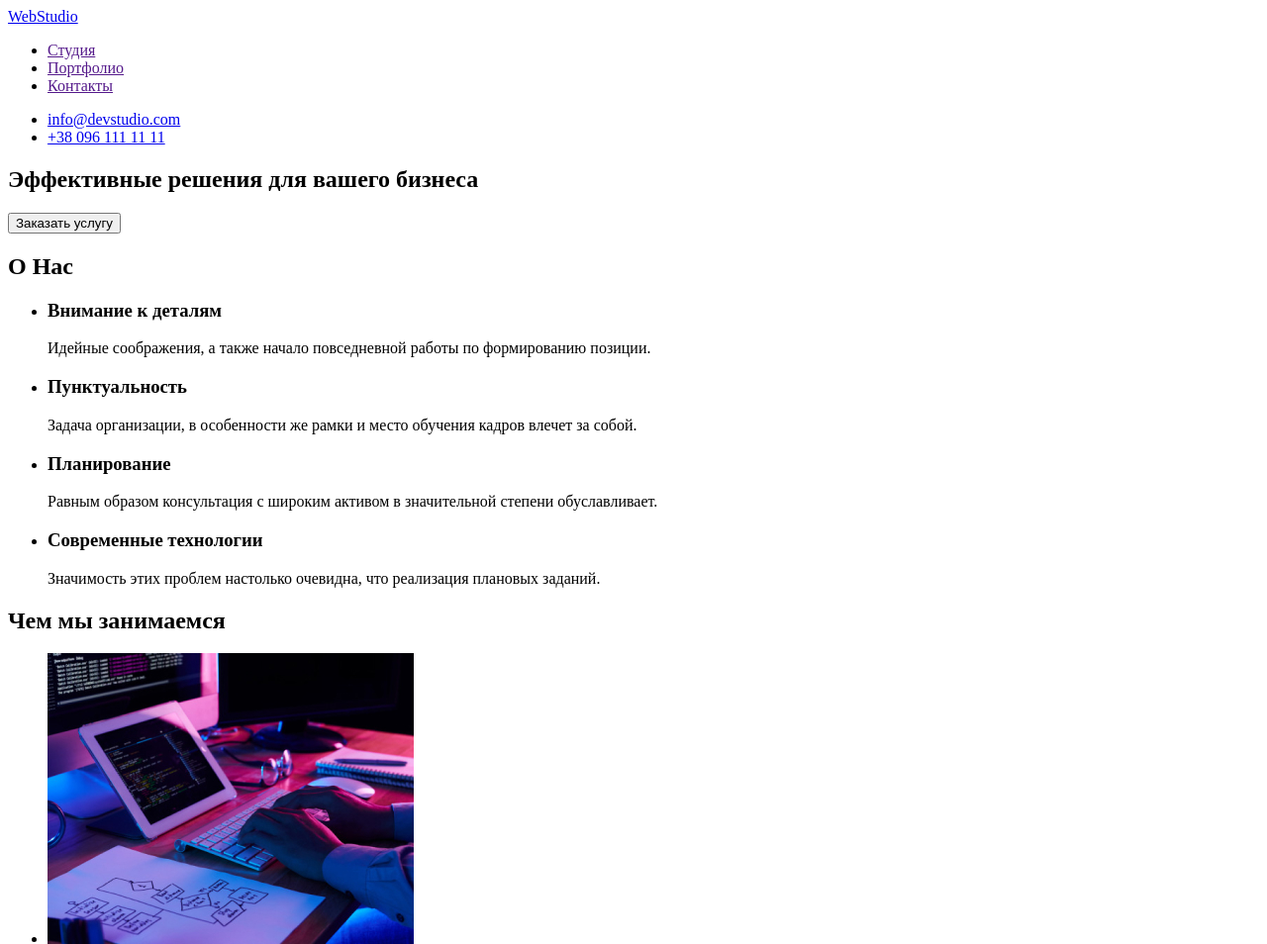
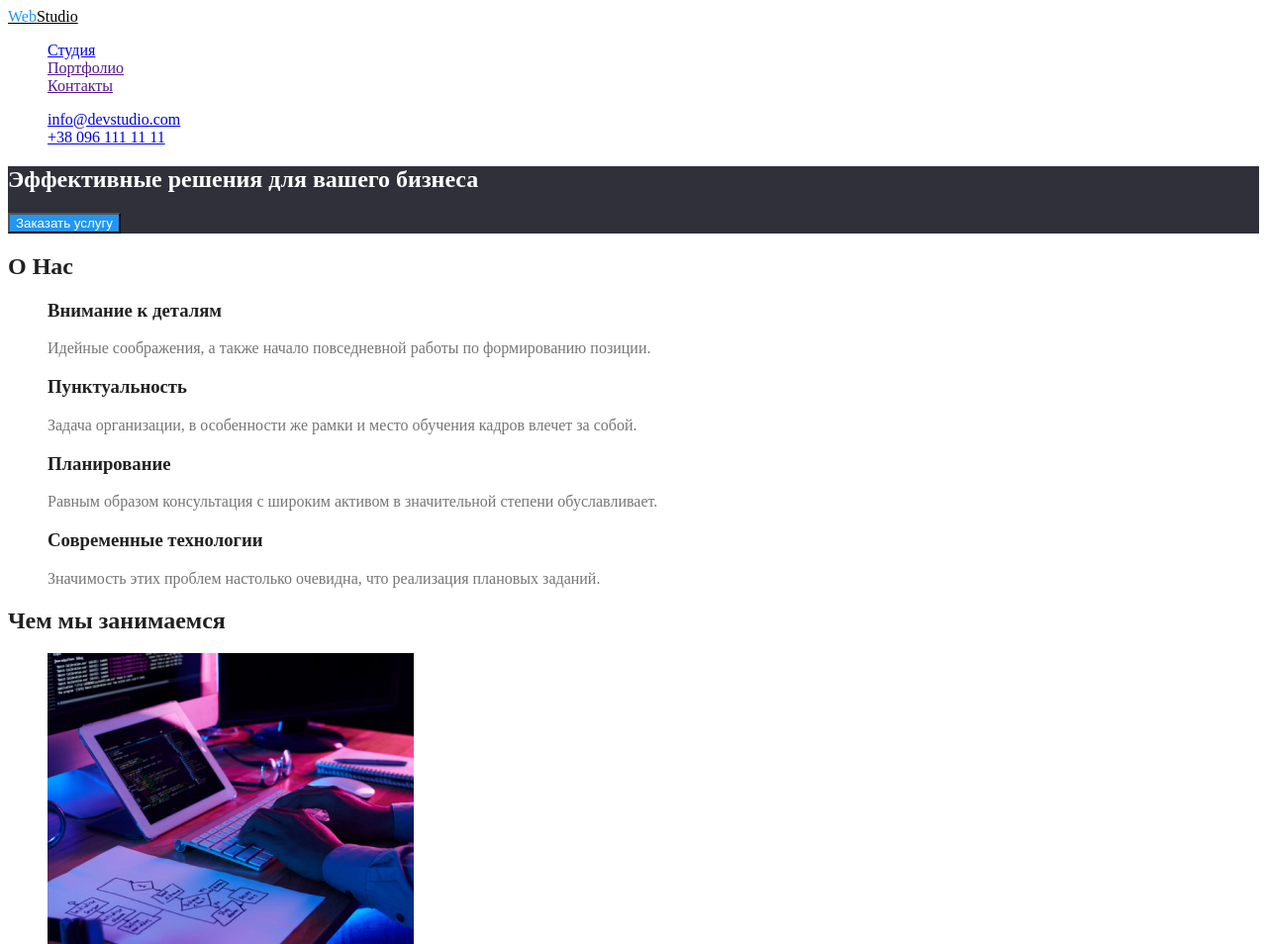
Before and after one commit to dmytroorobets025/goit-markup-hw-02, a plain HTML site: page index.html in a window 1280 px wide. Shown: the top 954 px of the page at 99% size. Drawn offline with Linux system fonts and the light colour scheme.

Commit message:
Добавиви шрифт та колір для тексту

```diff
--- /dev/null
+++ b/css/styles.css
@@ -0,0 +1,99 @@
+body {
+  background-color: #ffffff;
+  color: #757575;
+}
+
+ul {
+  list-style: none;
+}
+
+/* ШАПКА */
+
+.logo-left {
+  color: #2196f3;
+}
+
+.logo {
+  color: #000000;
+}
+
+.site-nav {
+  color: #212121;
+}
+
+.auth-nav {
+  color: #757575;
+}
+
+.page-header :hover,
+:focus {
+  color: #2196f3;
+}
+
+/* Добавляє заголовкам стиль */
+
+h1,
+h2,
+h3 {
+  color: #212121;
+}
+
+/* Секція 1 */
+
+.hero {
+  background-color: #2f303a;
+}
+
+.hero-txt {
+  color: #ffffff;
+}
+
+.hero-button {
+  background-color: #2196f3;
+}
+
+.hero-button-txt {
+  color: #ffffff;
+}
+
+/* Секція 2 */
+
+.team {
+  background-color: #f5f4fa;
+}
+
+/* Секція 3 */
+
+/* Підвал */
+
+.footer {
+  background-color: #2f303a;
+}
+
+.logo-footer {
+  color: #ffffff;
+}
+
+.adress-sity {
+  color: #ffffff;
+}
+
+.mail,
+.telf {
+  color: rgba(255, 255, 255, 0.6);
+}
+
+.footer :hover,
+:focus {
+  color: #2196f3;
+}
+
+/* колір основного тексту color: #757575 */
+
+/* колір заголовків color: #212121 */
+
+/* колір логотипу (ліва сторона) color: #2196F3 (права сторона) color: #000000  в підвалі (права сторона) color: #FFFFFF */
+
+/* колір при наведенні (акцнет) color: #2196F3 */
+
+/* додатковий колір color: #FFFFFF */ ;
--- a/index.html
+++ b/index.html
@@ -5,19 +5,22 @@
     <meta http-equiv="X-UA-Compatible" content="IE=edge" />
     <meta name="viewport" content="width=device-width, initial-scale=1.0" />
     <title>Homework</title>
+    <link rel="stylesheet" href="./css/styles.css" />
   </head>
   <body>
     <!-- Шапка -->
-    <header>
+    <header class="page-header">
       <nav>
-        <a href="./index.html">WebStudio</a>
-        <ul>
-          <li><a href="">Студия</a></li>
+        <a href="./index.html" class="logo">
+          <span class="logo-left">Web</span>Studio</a
+        >
+        <ul class="site-nav">
+          <li><a href="./index.html">Студия</a></li>
           <li><a href="">Портфолио</a></li>
           <li><a href="">Контакты</a></li>
         </ul>
       </nav>
-      <ul>
+      <ul class="auth-nav">
         <li>
           <a href="mailto:info@devstudio.com" class="contact-link"
             >info@devstudio.com</a
@@ -30,9 +33,11 @@
     </header>
     <!-- Section 1 -->
     <main>
-      <section>
-        <h1>Эффективные решения для вашего бизнеса</h1>
-        <button type="button">Заказать услугу</button>
+      <section class="hero">
+        <h1 class="hero-txt">Эффективные решения для вашего бизнеса</h1>
+        <button type="button" class="hero-button">
+          <span class="hero-button-txt">Заказать услугу</span>
+        </button>
       </section>
       <!-- Section 2 -->
       <section>
@@ -88,7 +93,7 @@
         </ul>
       </section>
       <!-- Section 4 -->
-      <section>
+      <section class="team">
         <h2>Наша команда</h2>
         <!-- Team -->
         <ul>
@@ -115,32 +120,31 @@
         </ul>
       </section>
     </main>
-    <footer>
-      <section>
-        <a href="./index.html">WebStudio</a>
+    <footer class="footer">
+      <a href="./index.html" class="logo-footer">
+        <span class="logo-left">Web</span>Studio</a
+      >
       <address>
         <ul>
           <li>
             <a
               href="https://goo.gl/maps/piqngm7oDQpEDh6u6"
+              class="adress-sity"
               target="_blank"
               rel="noopener nofollow noreferrer"
               >г. Киев, пр-т Леси Украинки, 26</a
             >
           </li>
           <li>
-              <a href="mailto:info@devstudio.com" class="contact-link"
-                >info@devstudio.com</a
+            <a href="mailto:info@devstudio.com" class="mail">
+              info@devstudio.com</a
             >
           </li>
           <li>
-              <a href="tel:+380961111111" class="contact-link"
-                >+38 096 111 11 11</a
-              >
+            <a href="tel:+380961111111" class="telf"> +38 096 111 11 11</a>
           </li>
         </ul>
       </address>
-      </section>
     </footer>
   </body>
 </html>
```
Lines whose indentation alone changed are shown as unchanged.
